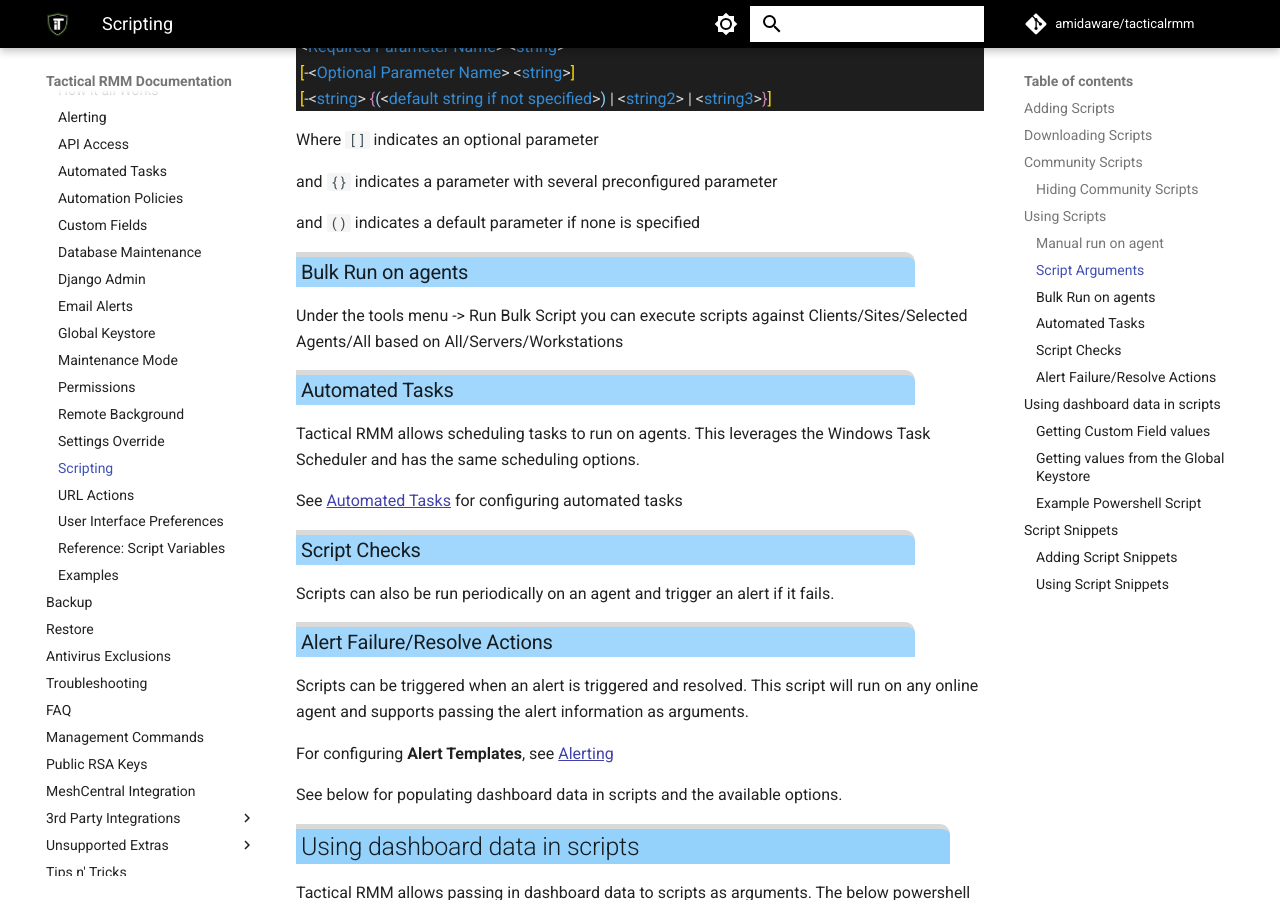
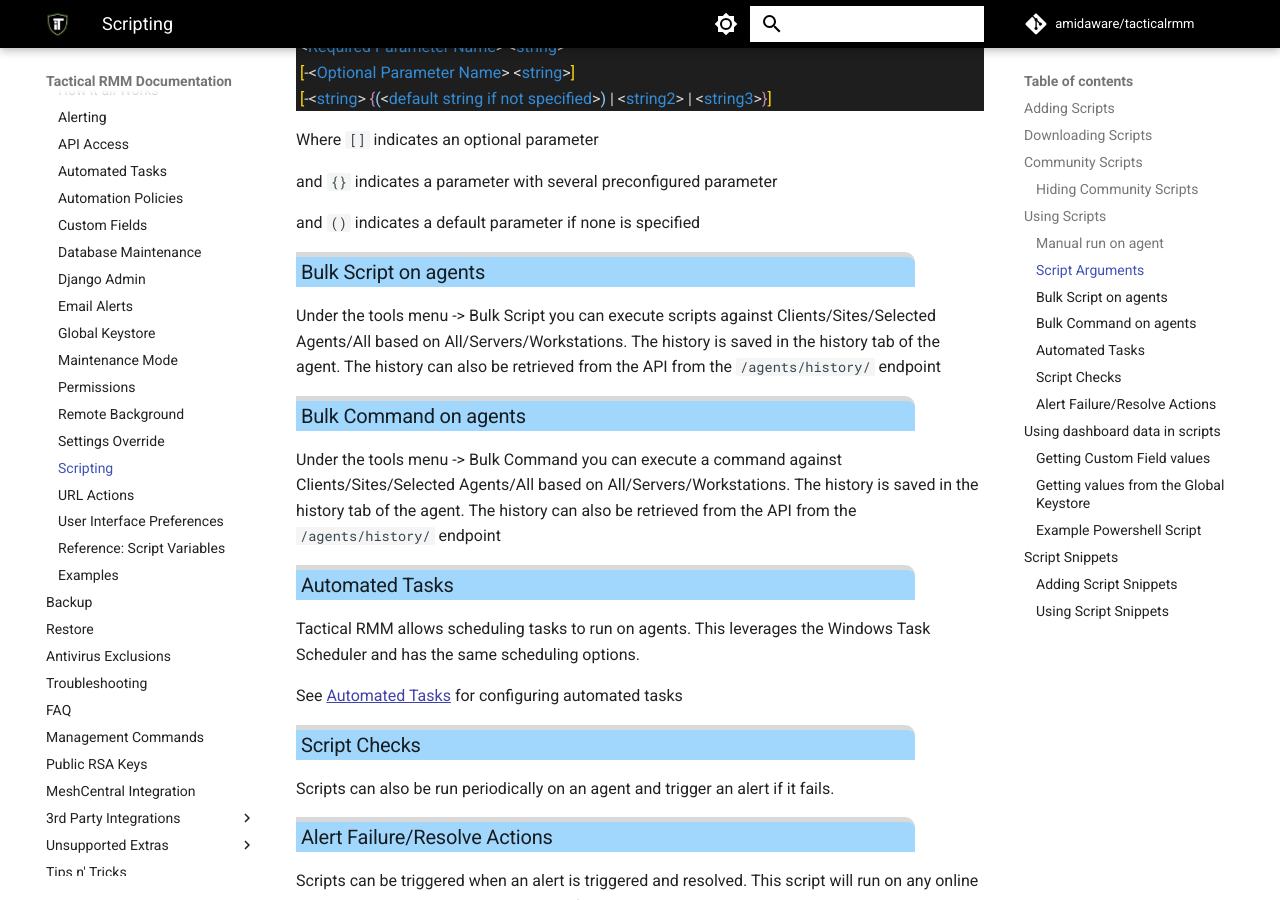
Before and after one commit to amidaware/trmm-docs, an MkDocs documentation site: the page built from docs/functions/scripting.md, in a window 1280 px wide and 900 px high, scrolled down 1878 px. Built offline with MkDocs 1.6.1 and Material for MkDocs 9.7.7, drawn with Linux system fonts in a browser that asks for light colours; comment, search, counter and statistics services are not loaded.

Commit message:
How to view bulk command output

```diff
--- a/docs/functions/scripting.md
+++ b/docs/functions/scripting.md
@@ -63,9 +63,13 @@
 
 and `()` indicates a default parameter if none is specified
 
-### Bulk Run on agents
+### Bulk Script on agents
 
-Under the tools menu -> Run Bulk Script you can execute scripts against Clients/Sites/Selected Agents/All based on All/Servers/Workstations
+Under the tools menu -> Bulk Script you can execute scripts against Clients/Sites/Selected Agents/All based on All/Servers/Workstations. The history is saved in the history tab of the agent. The history can also be retrieved from the API from the `/agents/history/` endpoint
+
+### Bulk Command on agents
+
+Under the tools menu -> Bulk Command you can execute a command against Clients/Sites/Selected Agents/All based on All/Servers/Workstations. The history is saved in the history tab of the agent. The history can also be retrieved from the API from the `/agents/history/` endpoint
 
 ### Automated Tasks
 
```
